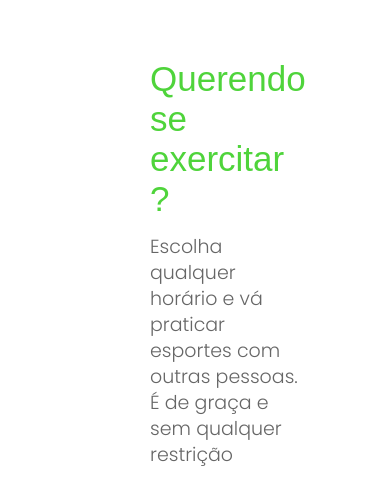
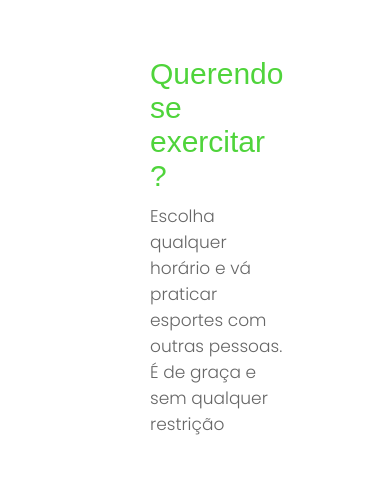
Before and after one commit to henrique2003/Sporgenda-front-end, a React (Create React App) app: page / in a window 390 px wide. Shown: the top 504 px of the page. Built offline with nearby package versions, Linux system fonts and the light colour scheme.

Commit message:
style: home to ipad pro

```diff
--- a/src/pages/Home/style.css
+++ b/src/pages/Home/style.css
@@ -38,3 +38,19 @@
   width: 100%;
   height: 100%;
 }
+
+/* Ipad pro */
+@media (max-width: 1050px) {
+  .wrapper_home .container .row .warapper_text {
+    margin-top: 8%;
+  }
+
+  .wrapper_home .container .row .warapper_text h1 {
+    font-size: 30px;
+  }
+
+  .wrapper_home .container .row .warapper_text p {
+    margin-top: 10px;
+    font-size: 17px;
+  }
+}
```
